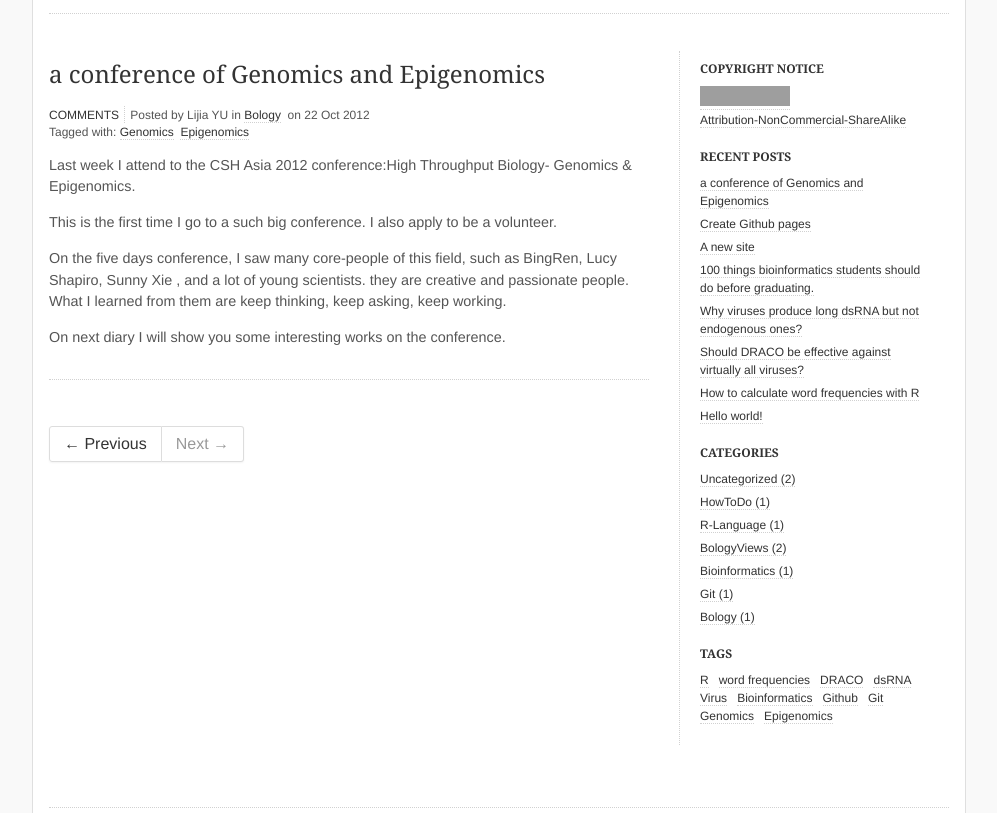
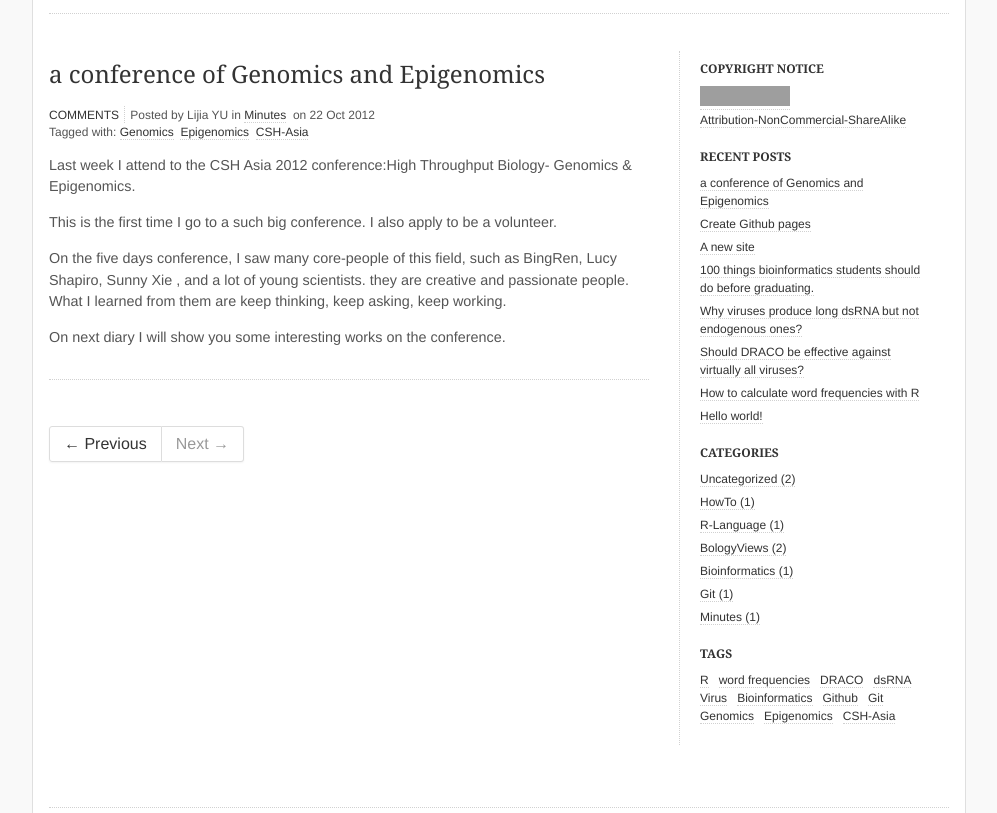
Before and after one commit to arturochian/en, a Jekyll site: the page built from _posts/2012-10-22-a-conference-of-Genomics-and-Epigenomics.md, in a window 1280 px wide. Shown: the part 277-1090 px from the top of the page, without its empty margins (141-1138 px from the left). Built offline with Jekyll 4.4.1, drawn with Linux system fonts in a browser that asks for light colours; comment, search, counter and statistics services are not loaded; grey boxes are pictures that could not be loaded.

Commit message:
change tag and cat

```diff
--- a/_posts/2011-08-06-how-to-calculate-word-frequencies-with-r.md
+++ b/_posts/2011-08-06-how-to-calculate-word-frequencies-with-r.md
@@ -3,7 +3,7 @@ published: true
 title: How to calculate word frequencies with R
 layout: post
 categories:
-- HowToDo
+- HowTo
 - R-Language
 tags:
 - R
--- a/_posts/2012-10-22-a-conference-of-Genomics-and-Epigenomics.md
+++ b/_posts/2012-10-22-a-conference-of-Genomics-and-Epigenomics.md
@@ -3,10 +3,11 @@ published: true
 title: a conference of Genomics and Epigenomics
 layout: post
 categories:
-- Bology
+- Minutes
 tags:
 - Genomics
 - Epigenomics
+- CSH-Asia
 ---
 Last week I attend to the CSH Asia 2012 conference:High Throughput Biology- Genomics & Epigenomics.
 
```
